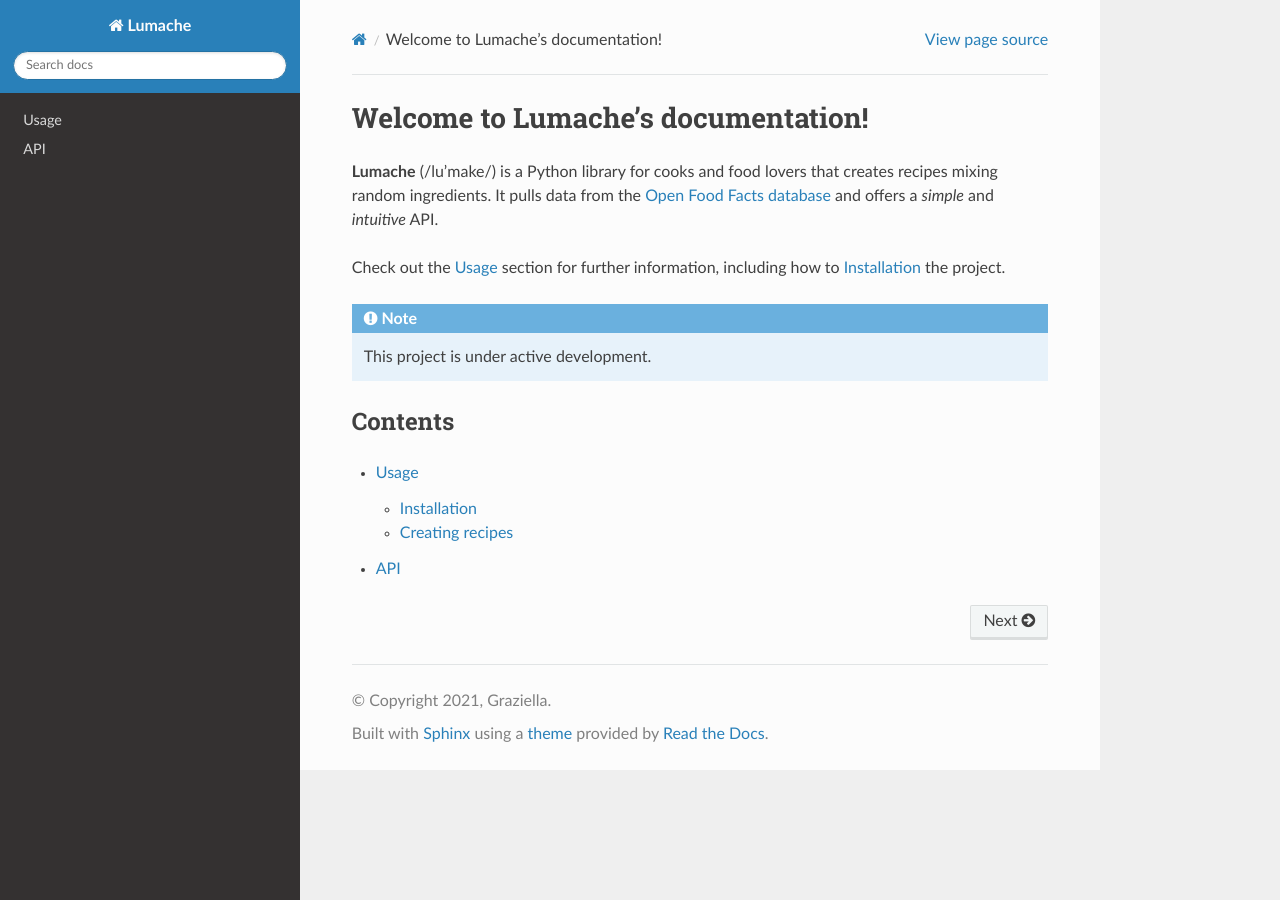
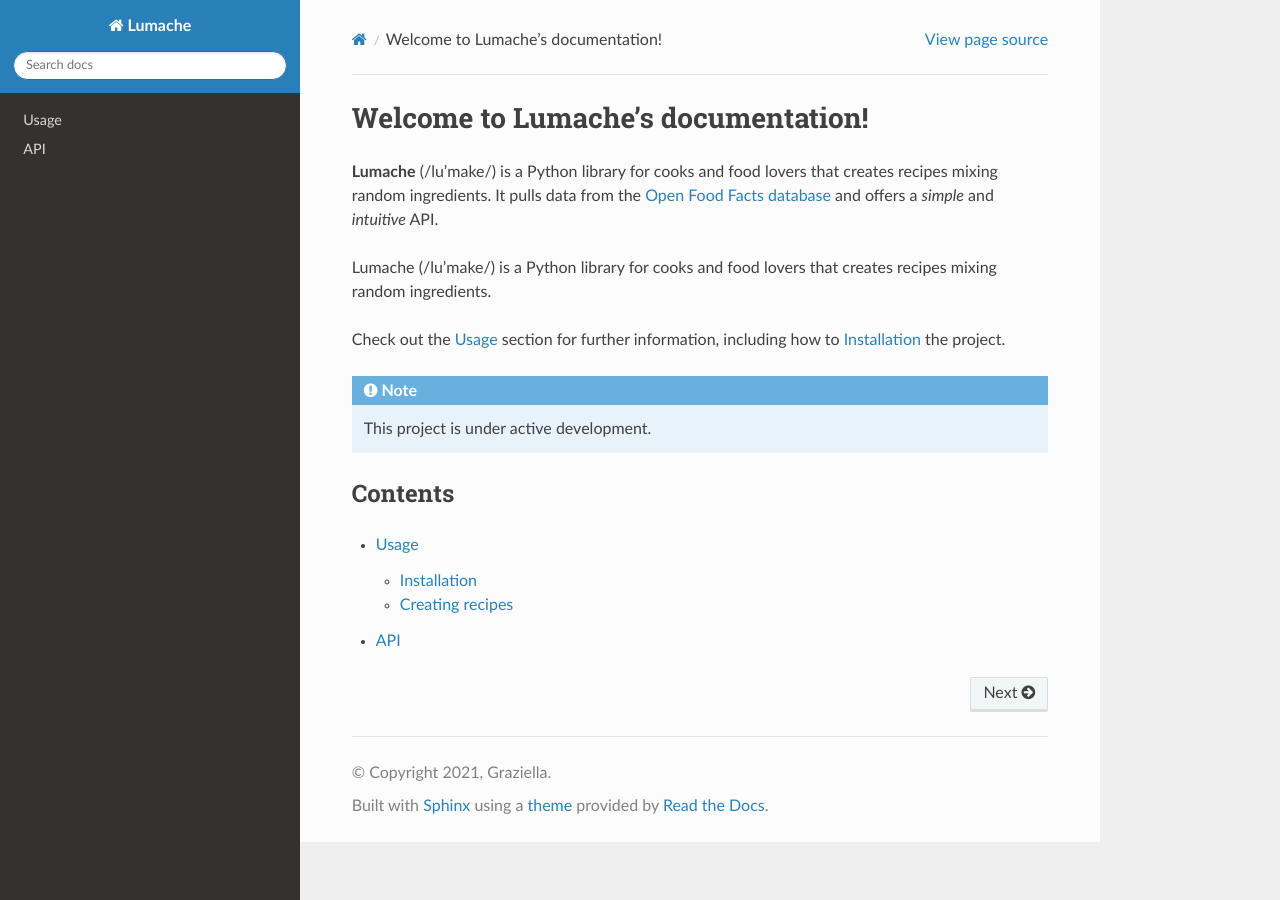
Before and after one commit to jeffreyren1/rtd-tutorial, a Sphinx documentation site: the page built from docs/source/index.rst, in a window 1280 px wide. Built offline with Sphinx 7.4.7 and the Read the Docs theme 3.1.0, drawn with Linux system fonts in a browser that asks for light colours.

Commit message:
Update index.rst

```diff
--- a/docs/source/index.rst
+++ b/docs/source/index.rst
@@ -5,6 +5,8 @@
 that creates recipes mixing random ingredients.
 It pulls data from the `Open Food Facts database <https://world.openfoodfacts.org/>`_
 and offers a *simple* and *intuitive* API.
+
+Lumache (/lu’make/) is a Python library for cooks and food lovers that creates recipes mixing random ingredients.
 
 Check out the :doc:`usage` section for further information, including
 how to :ref:`installation` the project.
```
